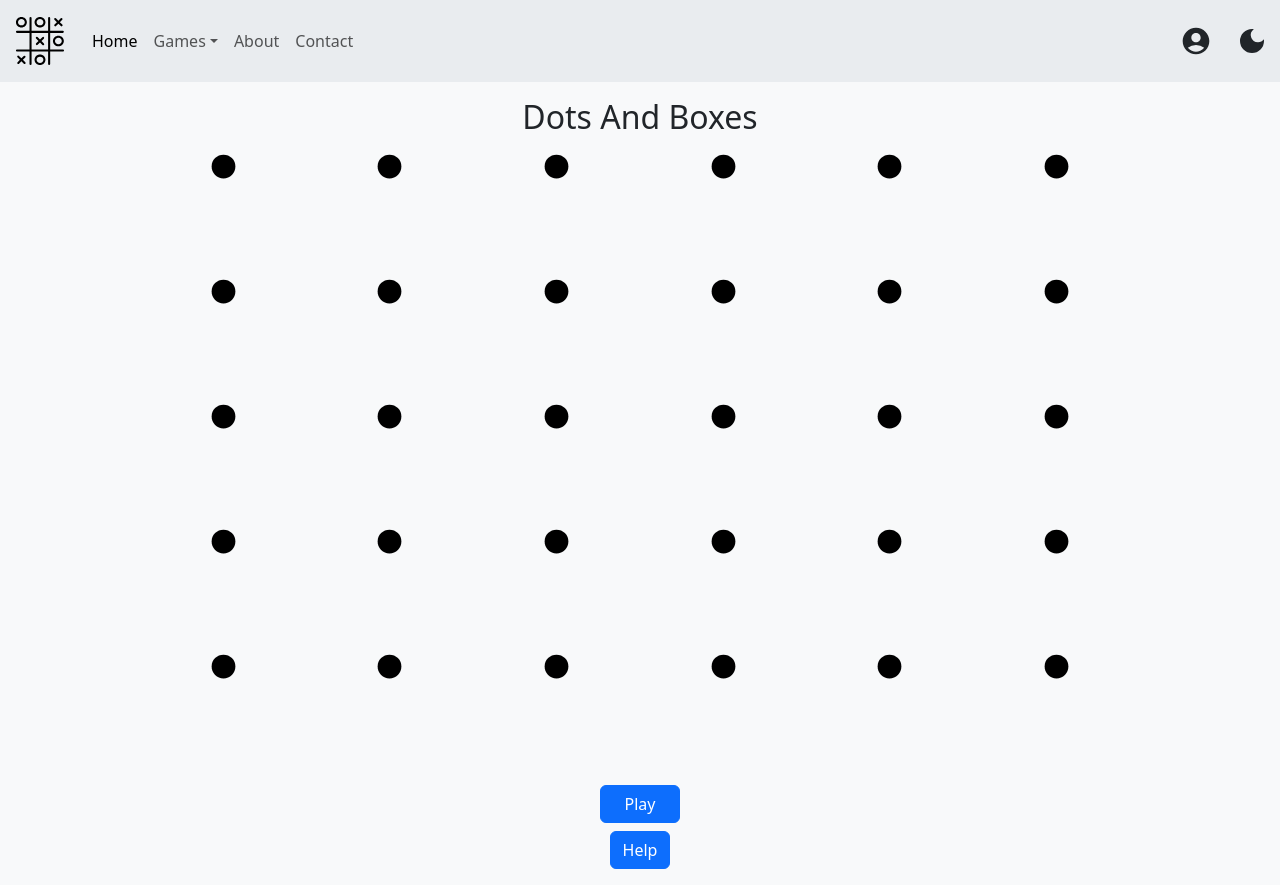
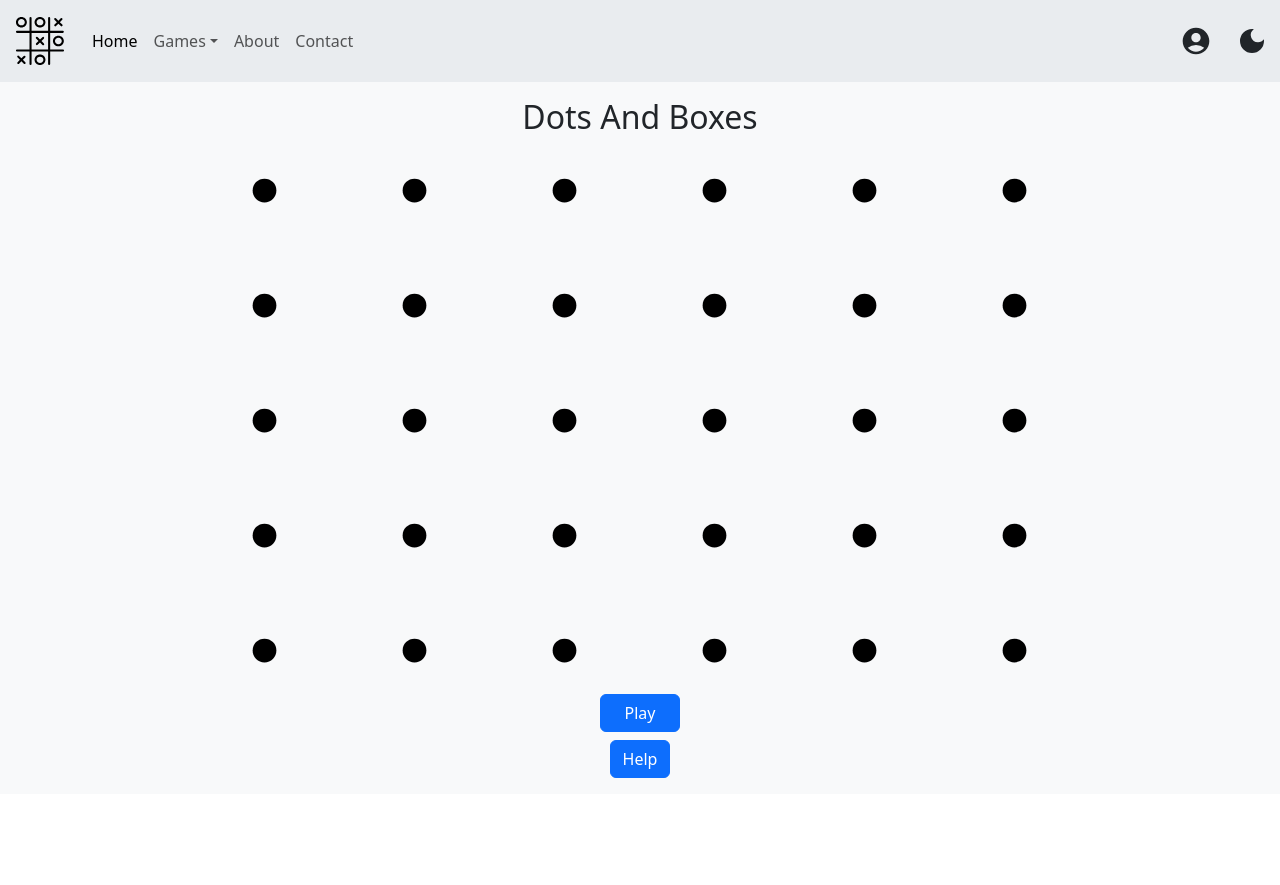
Before and after one commit to Zeden19/pencil-and-paper-games, a React (Vite) app: page /dotsandboxes in a window 1280 px wide. After the commit the page ends 800 px from the top, so only its background shows below. Built offline with nearby package versions, Linux system fonts and the light colour scheme.

Commit message:
Adjust styles

```diff
--- a/src/Dots&Boxes/DotsAndBoxesGrid.tsx
+++ b/src/Dots&Boxes/DotsAndBoxesGrid.tsx
@@ -1,14 +1,17 @@
 import useDotsAndBoxes from "./stores.ts";
+import styles from "./styles.module.css";
+
 function DotsAndBoxesGrid() {
   const { grid } = useDotsAndBoxes();
   return (
-    <div style={{maxWidth: "1000px"}} className={"container text-center"}>
+    <div style={{ maxWidth: "900px" }} className={"container text-center"}>
       <div className={"row row-cols-6"}>
         {grid.map((row, rowIndex) =>
           row.map((cell, colIndex) => (
-            <div style={{ height: "125px" }}
-                 className={"col"}
-                 key={rowIndex.toString() + " " + colIndex.toString()}
+            <div
+              style={{ height: "115px" }}
+              className={`col ${rowIndex === 4 && styles.heightSmall} ${rowIndex === 0 && "mt-4"}`}
+              key={rowIndex.toString() + " " + colIndex.toString()}
             >
               <svg viewBox="0 0 80 80" width="25" height="25">
                 <circle className="circle" cx="40" cy="40" r="38" />
--- a/src/Dots&Boxes/styles.module.css
+++ b/src/Dots&Boxes/styles.module.css
@@ -4,3 +4,11 @@
   stroke: #0F1C3F;
   stroke-width: 0.1875em;
 }
+
+.heightBig {
+  height: 170px !important;
+}
+
+.heightSmall {
+  height: 50px !important;
+}
```
